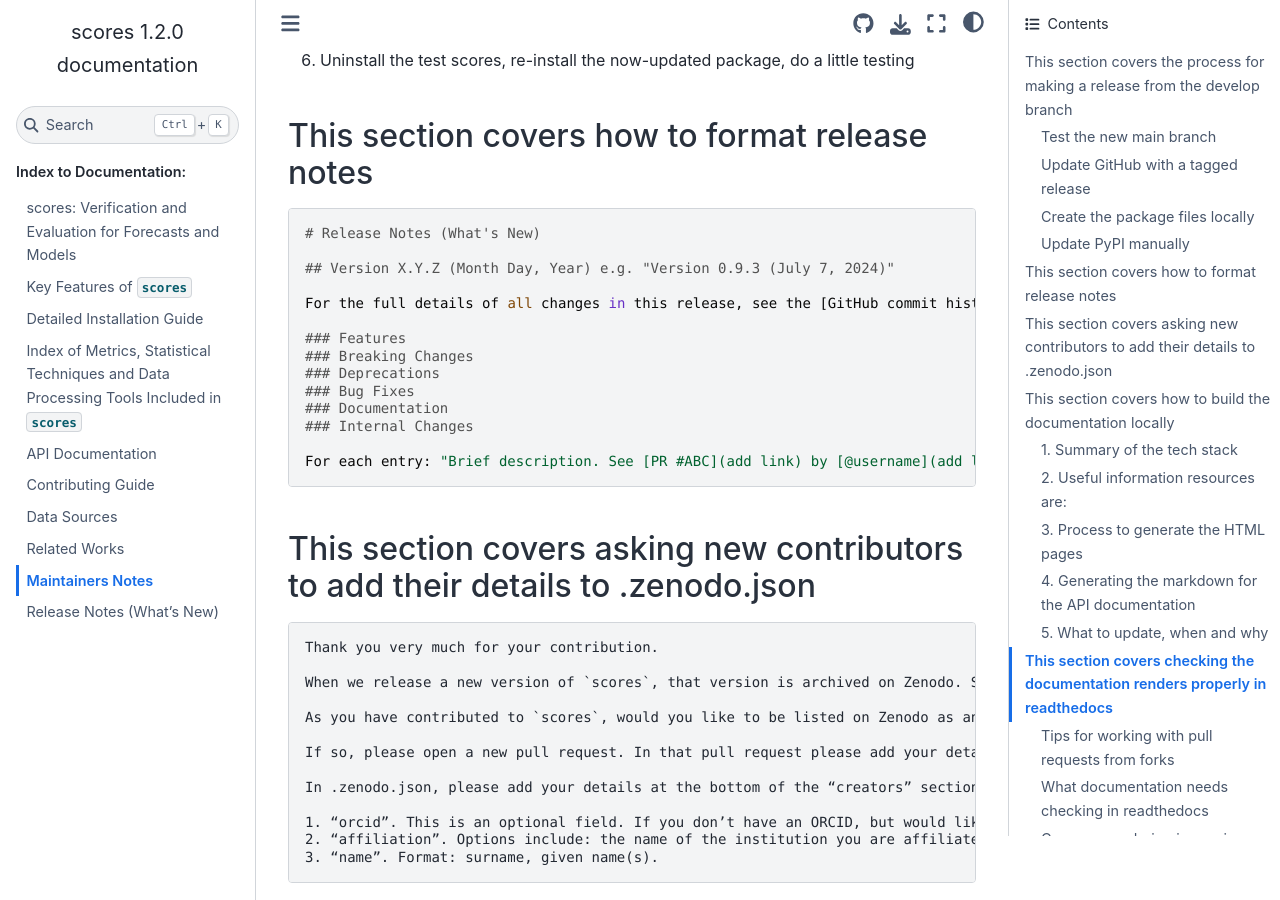
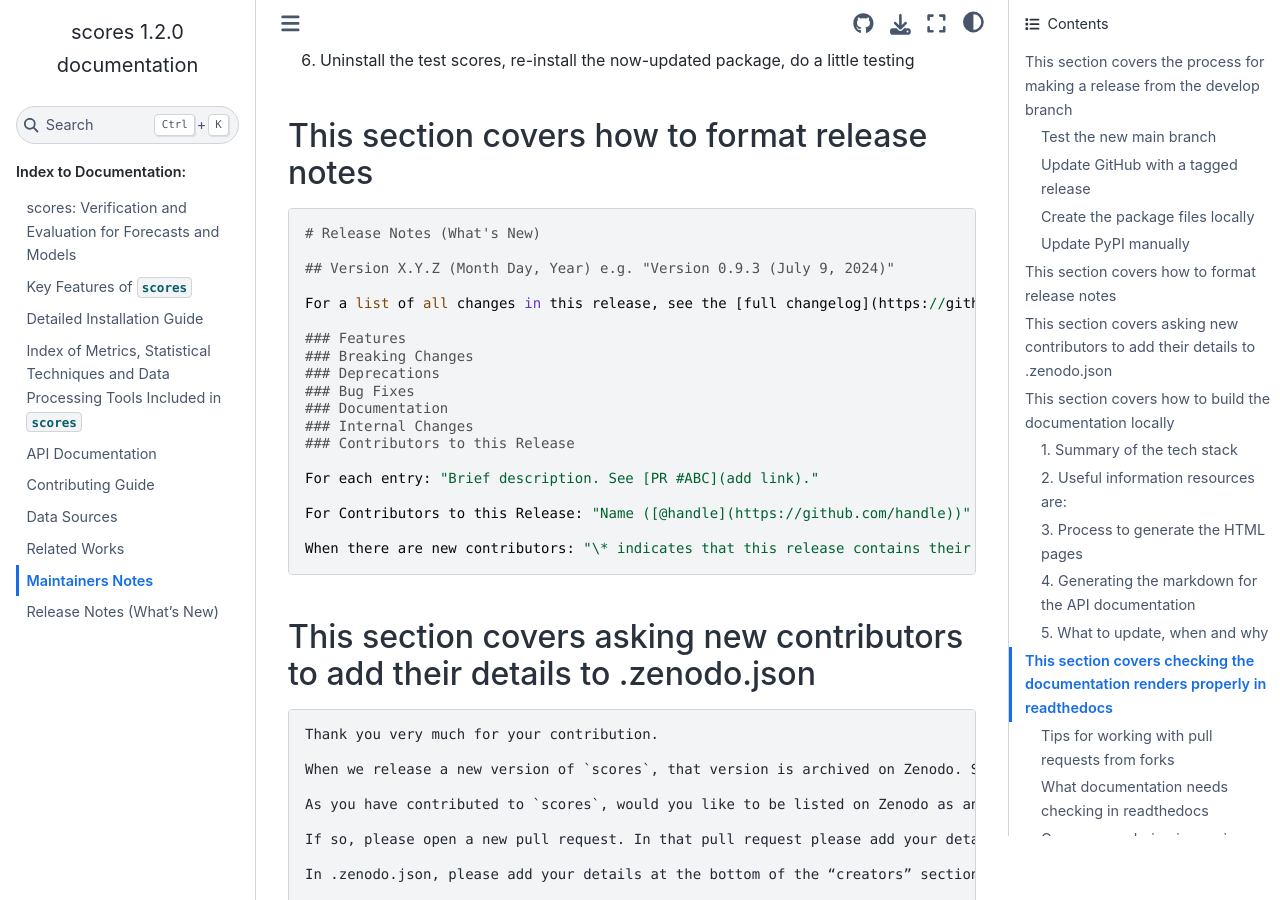
Before and after one commit to nci/scores, a Sphinx documentation site: the page built from docs/maintainer.md, in a window 1280 px wide and 900 px high, scrolled down 1439 px. Built offline with Sphinx 7.4.7 and the Sphinx Book theme 1.1.4, drawn with Linux system fonts in a browser that asks for light colours; pages that are not in the unit, such as notebooks, are missing from menus.

Commit message:
Update how to format release notes section of Maintainers Notes

````diff
--- a/docs/maintainer.md
+++ b/docs/maintainer.md
@@ -44,9 +44,9 @@ Information relevant for package maintenance
 ```
 # Release Notes (What's New)
 
-## Version X.Y.Z (Month Day, Year) e.g. "Version 0.9.3 (July 7, 2024)"
+## Version X.Y.Z (Month Day, Year) e.g. "Version 0.9.3 (July 9, 2024)"
 
-For the full details of all changes in this release, see the [GitHub commit history](https://github.com/nci/scores/compare/(X-1).(Y-1).(Z-1)...X.Y.Z). Below are the changes we think users may wish to be aware of.
+For a list of all changes in this release, see the [full changelog](https://github.com/nci/scores/compare/(X-1).(Y-1).(Z-1)...X.Y.Z). Below are the changes we think users may wish to be aware of.
 
 ### Features
 ### Breaking Changes
@@ -54,8 +54,13 @@ For the full details of all changes in this release, see the [GitHub commit hist
 ### Bug Fixes
 ### Documentation
 ### Internal Changes
+### Contributors to this Release
 
-For each entry: "Brief description. See [PR #ABC](add link) by [@username](add link)."
+For each entry: "Brief description. See [PR #ABC](add link)."
+
+For Contributors to this Release: "Name ([@handle](https://github.com/handle))"
+
+When there are new contributors: "\* indicates that this release contains their first contribution to `scores`."
 ```
 
 ## This section covers asking new contributors to add their details to .zenodo.json
````
